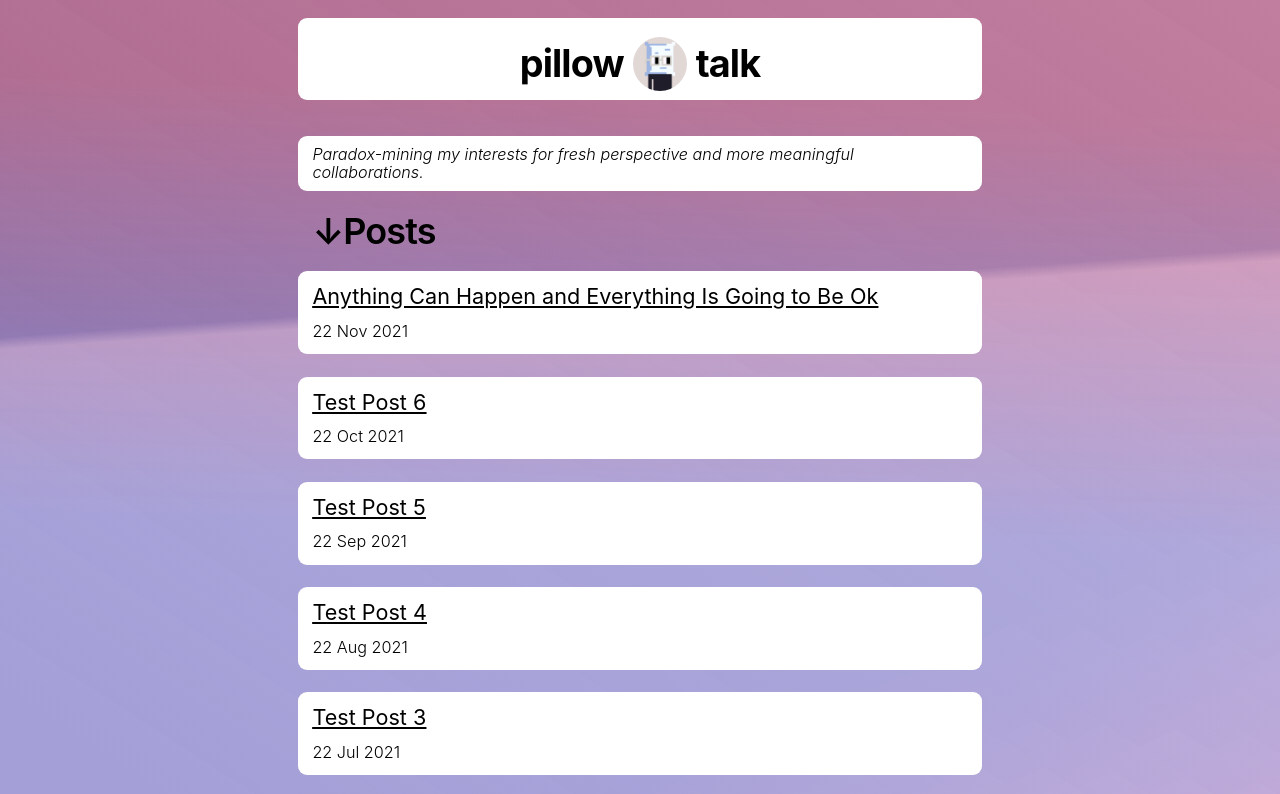
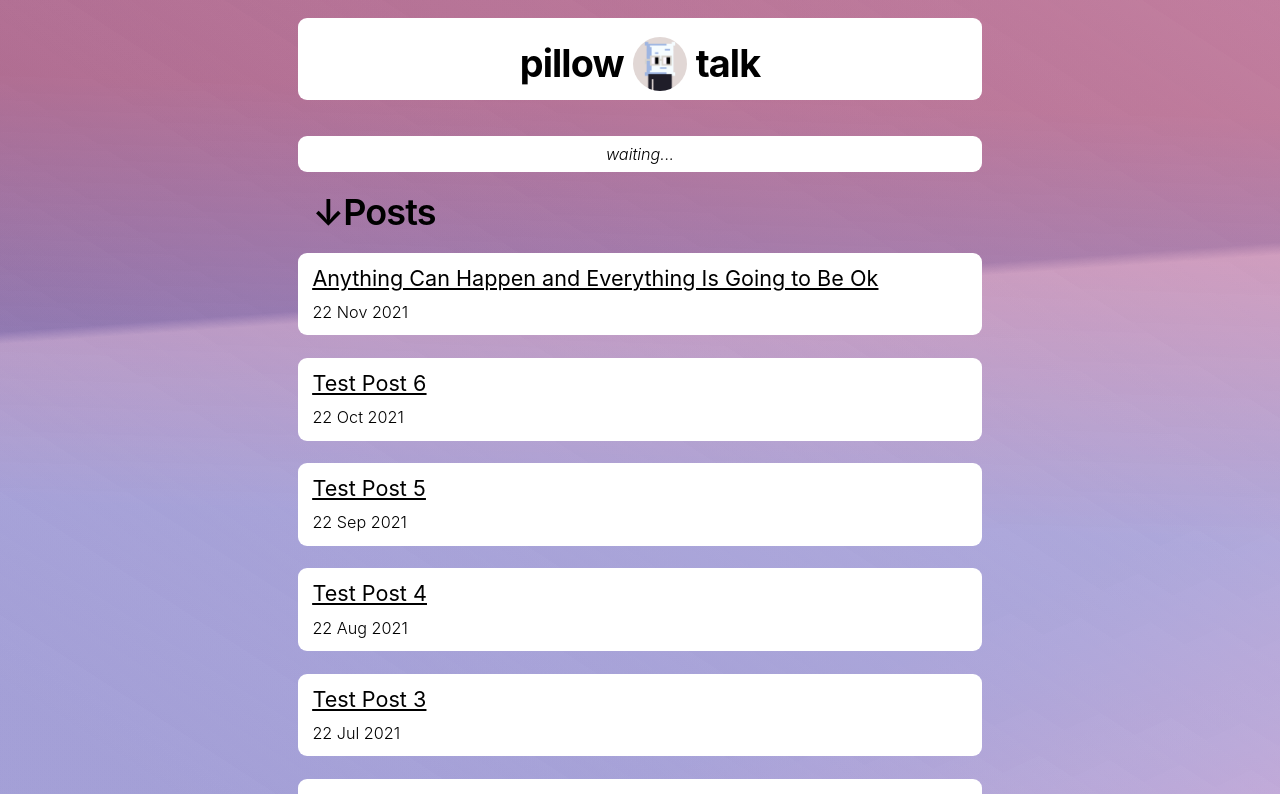
Before and after one commit to ptrrdrck/trepe.xyz, a Next.js app: page /posts in a window 1280 px wide. Shown: the top 794 px of the page. Built offline with nearby package versions, Linux system fonts and the light colour scheme.

Commit message:
Replace intro text

```diff
--- a/pages/posts/index.js
+++ b/pages/posts/index.js
@@ -22,8 +22,7 @@ export default function Posts({ allPostsData }) {
       </Head>
       <section className={utilStyles.headingMd}>
         <div className={`${utilStyles.nav} ${utilStyles.italicText}`}>
-          Paradox-mining my interests for fresh perspective and more meaningful
-          collaborations.
+          waiting...
         </div>
       </section>
       <section className={`${utilStyles.headingMd} ${utilStyles.padding1px}`}>
```
